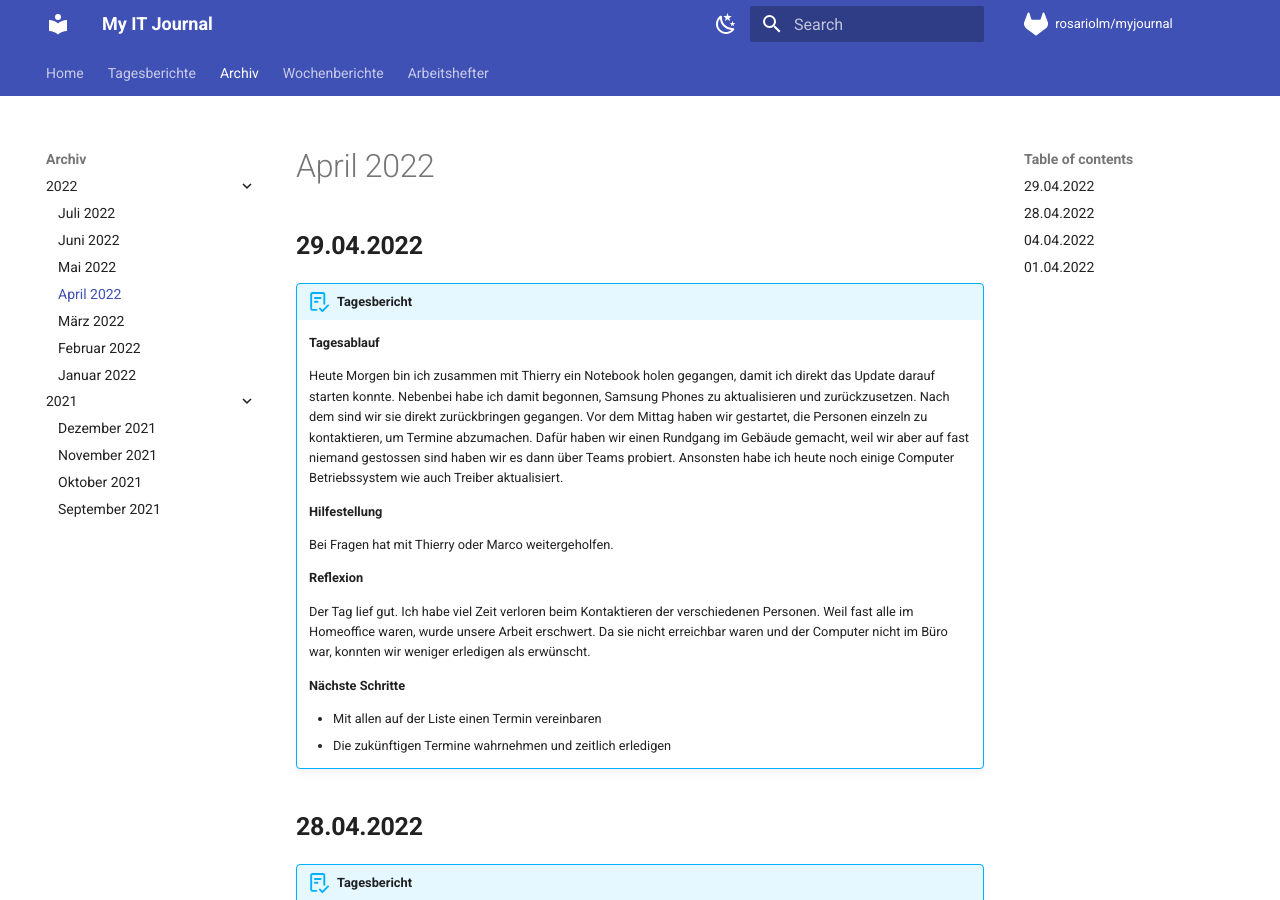
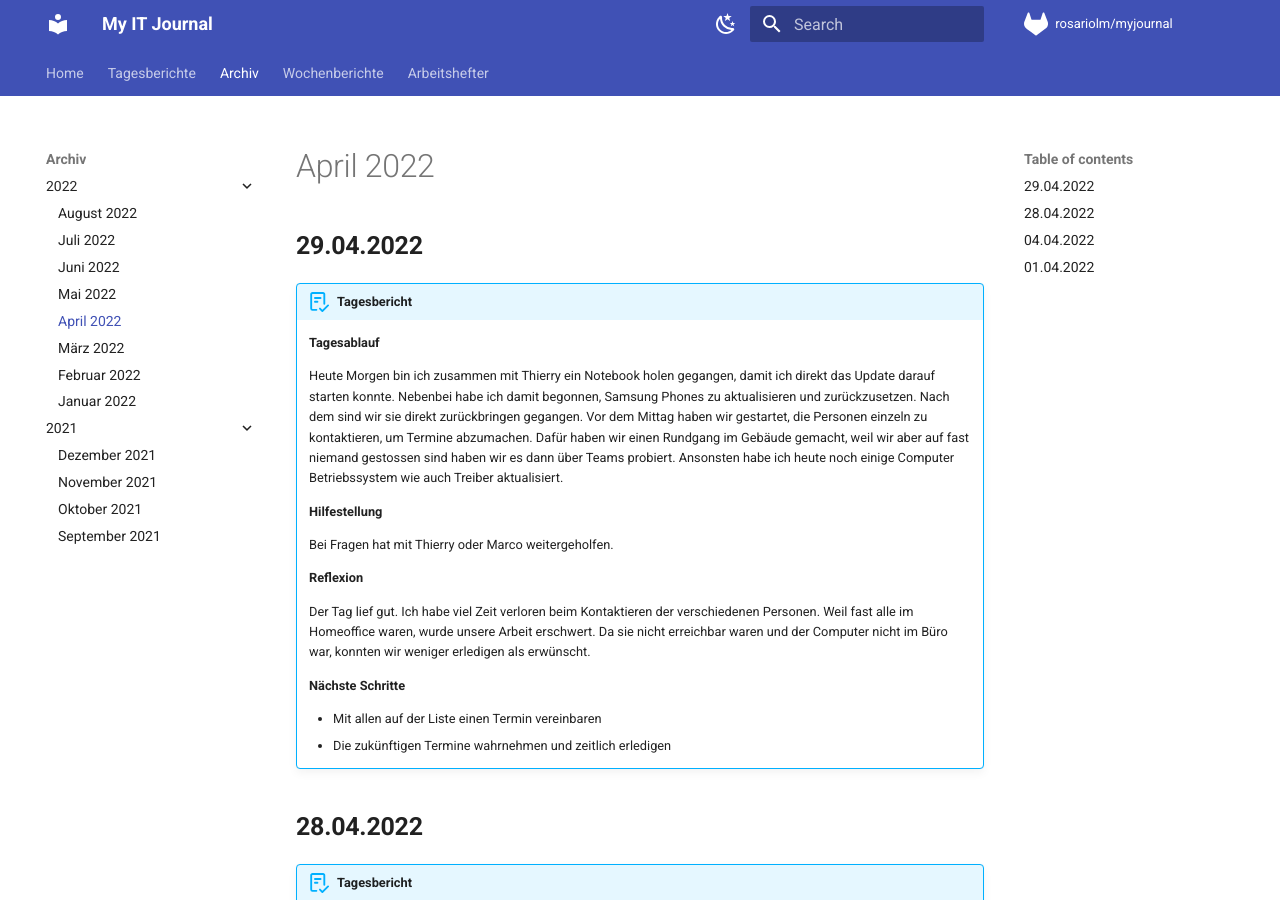
Before and after one commit to rosariolm/myjournal, an MkDocs documentation site: the page built from docs/archiv/April2022.md, in a window 1280 px wide and 900 px high. Built offline with MkDocs 1.6.1 and Material for MkDocs 9.7.7, drawn with Linux system fonts in a browser that asks for light colours; comment, search, counter and statistics services are not loaded.

Commit message:
Anpassung nav
Hinzufügung von August 2022 bei archiv

```diff
--- a/mkdocs.yml
+++ b/mkdocs.yml
@@ -50,6 +50,7 @@ nav:
   - Tagesberichte: tberichte.md
   - Archiv:
       - "2022":
+          - "August 2022": archiv/August2022.md
           - "Juli 2022": archiv/Juli2022.md
           - "Juni 2022": archiv/Juni2022.md
           - "Mai 2022": archiv/Mai2022.md
```
